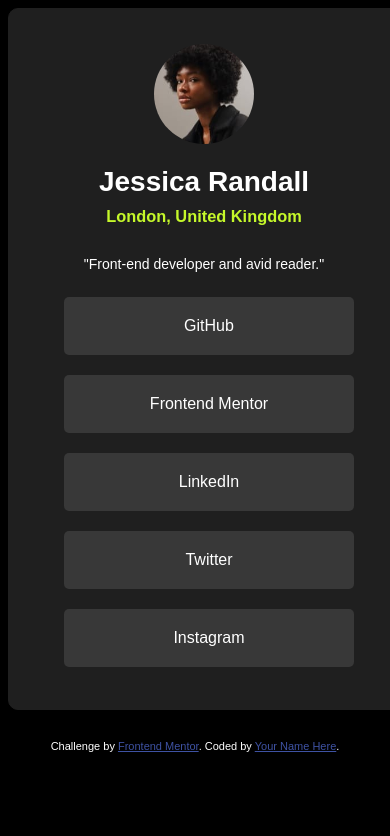
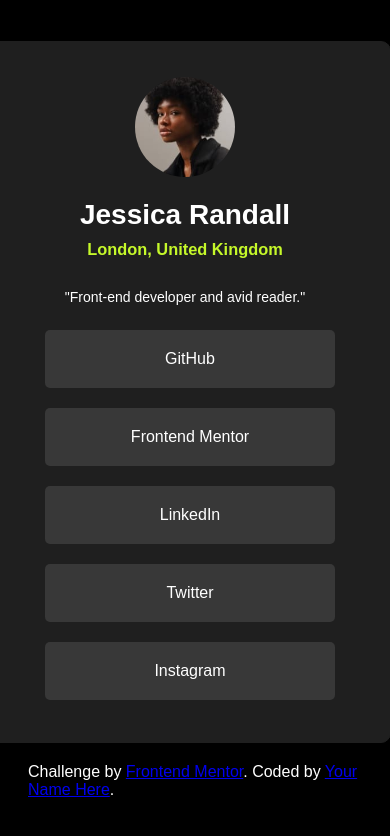
Before and after one commit to LCristiank/social-link-profile_challanger, a plain HTML site: page index.html in a window 390 px wide. Drawn offline with Linux system fonts and the light colour scheme.

Commit message:
feat: centralização da div e responsividade feita

```diff
--- a/index.html
+++ b/index.html
@@ -8,11 +8,6 @@
 
   <title>Frontend Mentor | Social links profile</title>
 
-  <!-- Feel free to remove these styles or customise in your own stylesheet 👍 -->
-  <style>
-    .attribution { font-size: 11px; text-align: center; }
-    .attribution a { color: hsl(228, 45%, 44%); }
-  </style>
 </head>
 <body>
 
--- a/style.css
+++ b/style.css
@@ -5,10 +5,15 @@
 
 body {
     background-color: hsl(0, 0%, 0%);
+    font-family: sans-serif;
+    height: 100vh;
+    display: flex;
+    flex-direction: column;
     justify-content: center;
-    font-family: sans-serif;
+    align-items: center;
+}
 
-}
+
 
 img {
     border-radius: 50%;
@@ -17,7 +22,6 @@ img {
 }
 
 div.container{
-    margin: auto;
     margin-right: 10px;
     padding: auto;
     border: 1px solid hsl(0, 0%, 12%);
@@ -25,6 +29,10 @@ div.container{
     width: 400px;
     height: 700px;
     border-radius: 10px;
+
+    display: flex;
+    flex-direction: column;
+    align-items: center;
 
 }
 
@@ -74,6 +82,8 @@ div.cont--button a:hover {
 
 footer{
     color: white;
-    margin: 30px 0px 20px 0px;
-
+    display: flex;
+    margin: 20px;
+    align-items: center;
+    justify-content: center;
 }
```
